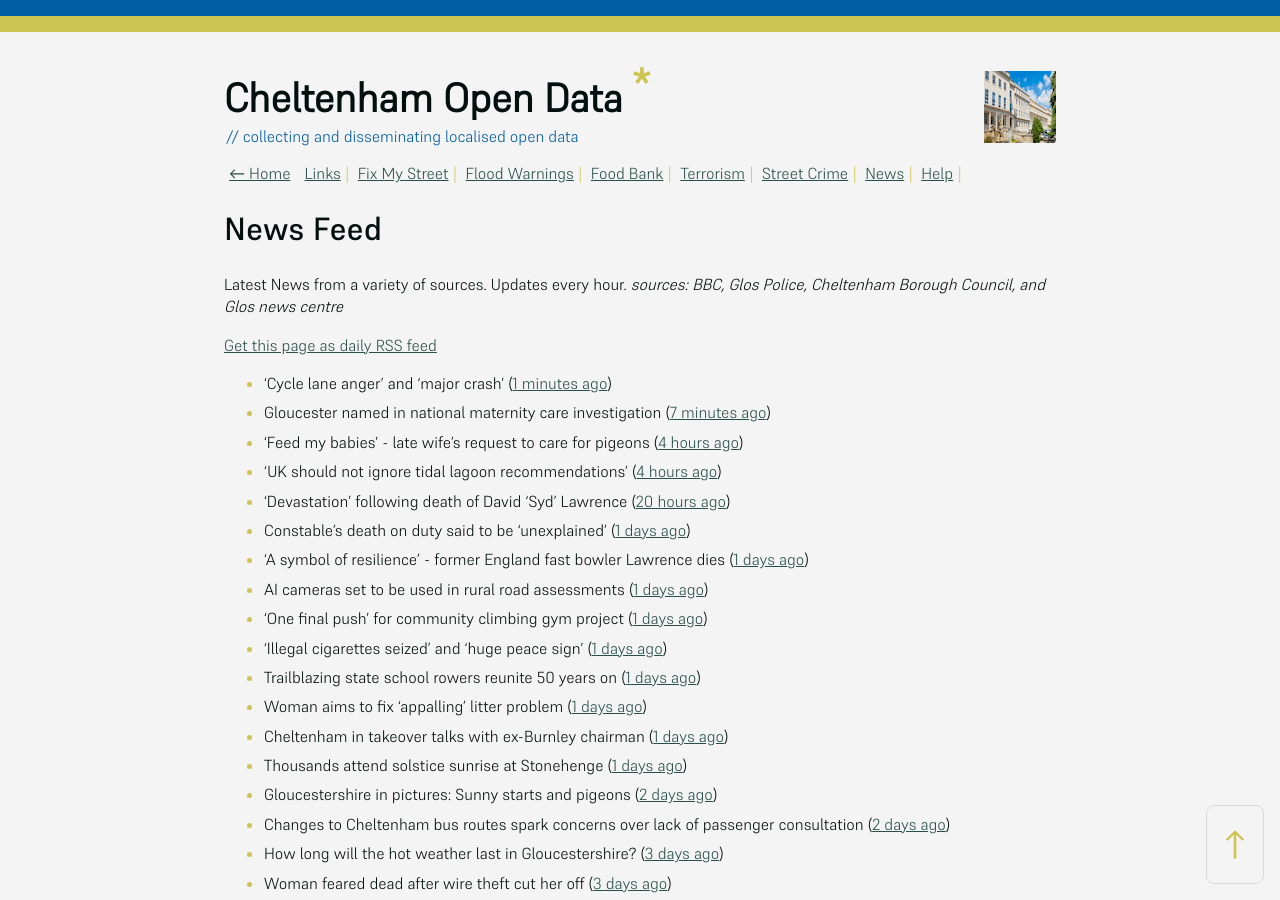
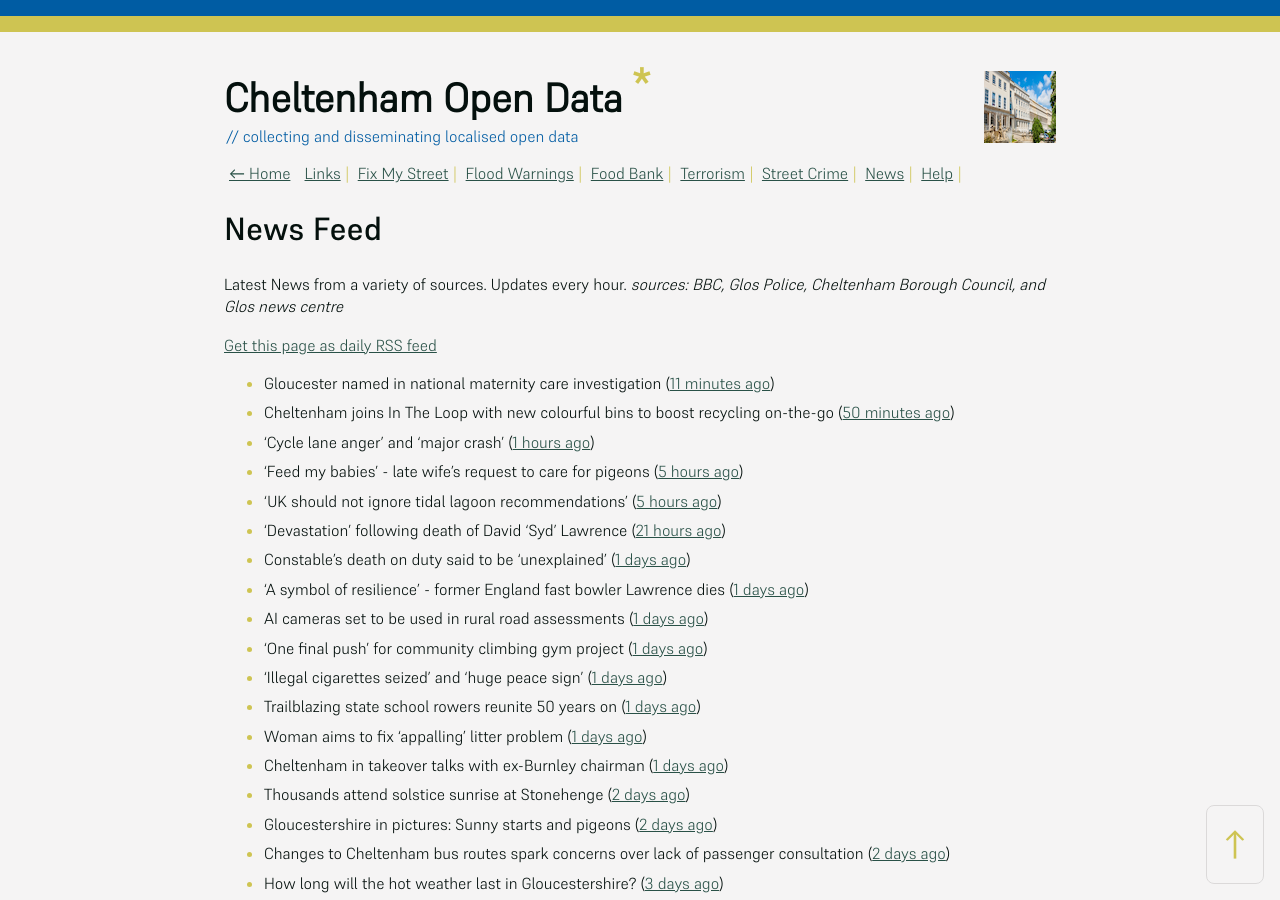
Before and after one commit to mat-0/cheltenham-open-data, a Jekyll site: the page built from _pages/news.md, in a window 1280 px wide and 900 px high. Built offline with Jekyll 4.4.1, drawn with Linux system fonts in a browser that asks for light colours.

Commit message:
Updated 2025-06-23 10:57:52

```diff
--- a/_pages/news.md
+++ b/_pages/news.md
@@ -12,11 +12,12 @@ _sources: BBC, Glos Police, Cheltenham Borough Council, and Glos news centre_
 [Get this page as daily RSS feed](/daily.rss)
 
 <!-- news_marker starts -->
-- 'Cycle lane anger' and 'major crash' ([1 minutes ago](https://www.bbc.com/news/articles/cy0w90d8dn6o))
-- Gloucester named in national maternity care investigation ([7 minutes ago](https://www.bbc.com/news/articles/c994x95yygyo))
-- 'Feed my babies' - late wife's request to care for pigeons ([4 hours ago](https://www.bbc.com/news/videos/cn5kz4470rqo))
-- 'UK should not ignore tidal lagoon recommendations' ([4 hours ago](https://www.bbc.com/news/articles/cvgd5ey411mo))
-- 'Devastation' following death of David 'Syd' Lawrence ([20 hours ago](https://www.bbc.com/news/articles/cvg9r0j5g08o))
+- Gloucester named in national maternity care investigation ([11 minutes ago](https://www.bbc.com/news/articles/c994x95yygyo))
+- Cheltenham joins In The Loop with new colourful bins to boost recycling on-the-go ([50 minutes ago](https://www.cheltenham.gov.uk/news/article/3022/cheltenham_joins_in_the_loop_with_new_colourful_bins_to_boost_recycling_on-the-go))
+- 'Cycle lane anger' and 'major crash' ([1 hours ago](https://www.bbc.com/news/articles/cy0w90d8dn6o))
+- 'Feed my babies' - late wife's request to care for pigeons ([5 hours ago](https://www.bbc.com/news/videos/cn5kz4470rqo))
+- 'UK should not ignore tidal lagoon recommendations' ([5 hours ago](https://www.bbc.com/news/articles/cvgd5ey411mo))
+- 'Devastation' following death of David 'Syd' Lawrence ([21 hours ago](https://www.bbc.com/news/articles/cvg9r0j5g08o))
 - Constable's death on duty said to be 'unexplained' ([1 days ago](https://www.bbc.com/news/articles/c39z0d12k88o))
 - 'A symbol of resilience' - former England fast bowler Lawrence dies ([1 days ago](https://www.bbc.com/sport/cricket/articles/c07d973k0zzo))
 - AI cameras set to be used in rural road assessments ([1 days ago](https://www.bbc.com/news/articles/c62g921l14jo))
@@ -25,7 +26,7 @@ _sources: BBC, Glos Police, Cheltenham Borough Council, and Glos news centre_
 - Trailblazing state school rowers reunite 50 years on ([1 days ago](https://www.bbc.com/news/articles/ce9xgerg0n5o))
 - Woman aims to fix 'appalling' litter problem ([1 days ago](https://www.bbc.com/news/articles/cqjq05rv191o))
 - Cheltenham in takeover talks with ex-Burnley chairman ([1 days ago](https://www.bbc.com/sport/football/articles/ckg3v5135meo))
-- Thousands attend solstice sunrise at Stonehenge ([1 days ago](https://www.bbc.com/news/articles/cg75gp1y233o))
+- Thousands attend solstice sunrise at Stonehenge ([2 days ago](https://www.bbc.com/news/articles/cg75gp1y233o))
 - Gloucestershire in pictures: Sunny starts and pigeons ([2 days ago](https://www.bbc.com/news/articles/cwye9g90870o))
 - Changes to Cheltenham bus routes spark concerns over lack of passenger consultation ([2 days ago](https://gloucesternewscentre.co.uk/changes-to-cheltenham-bus-routes-spark-concerns-over-lack-of-passenger-consultation/))
 - How long will the hot weather last in Gloucestershire? ([3 days ago](https://www.bbc.co.uk/sounds/play/p0lkf1rq))
```
Also changed, not shown: _data/flood.json (+4 -4 lines), _pages/fix-my-street.md (+1 -1 lines), index.md (+5 -5 lines).
